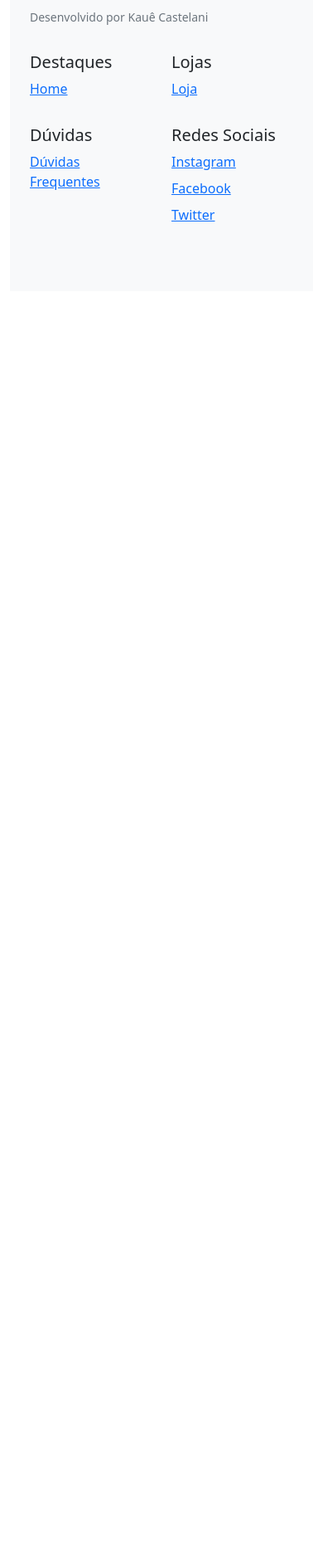
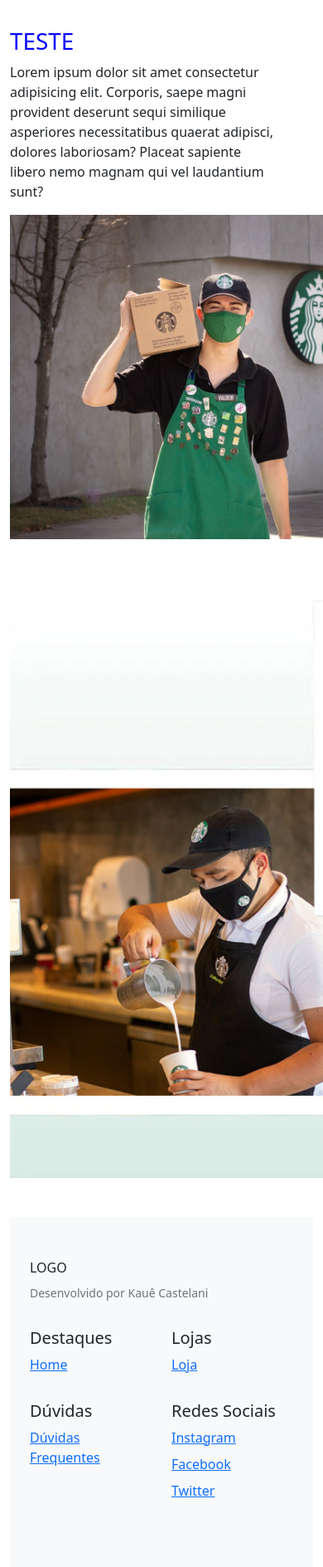
Before and after one commit to Castel4n1/Um-Site-em-HTML, a PHP site: page / in a window 390 px wide; the page is wider, and only the part inside the window is pictured. Shown: the part 2254-4143 px from the top of that part at 83% size. Before the commit the page ends 2521 px from the top of that part, so only its background shows below. Run offline with PHP 8.4, Linux system fonts and the light colour scheme; some libraries are stand-ins or nearby versions.

Commit message:
Primeira layout quase pronto, faltam fazer algumas alterações em CSS e PHOTOSHOP

```diff
--- a/css/style.css
+++ b/css/style.css
@@ -1,17 +1,3 @@
-row {
-    margin-left: auto;
-    margin-right: auto;
+.h1, h1 {
+    color: blue;
 }
-.mrg-bt-lg {
-    margin-bottom: 3.2rem !important;
-}
-.pd-lg {
-    padding: 3.2rem 4.8rem;
-}
-.pos-relative {
-    position: relative;
-}
-.img-responsive {
-    display: block;
-    width: 100%;
-}
--- a/index.php
+++ b/index.php
@@ -44,10 +44,11 @@
             &nbsp;
             <!-- Slogan -->
             <div class="row mrg-bt-lg bg-green-l pd-lg pos-relative">
-                <div class="col s12 m8 offset-m2 center-align">
-                    <p class="clr-housegreen">Lorem, ipsum dolor sit amet consectetur adipisicing elit. Sed odio voluptas quos quisquam, dignissimos assumenda expedita quas nulla doloremque vel, voluptate debitis veniam, ab magnam nostrum. Repudiandae aliquam libero voluptatum.</p>
+                <div class="col s12 m8 offset-m2 center-align text-center">
+                    <p class="clr-housegreen">Saúde não só aqui, mas em todo nosso site.</p>
                 </div>
             </div>
+            <p></p>
             <!-- Slogan -->
             <!-- Produtos Comercializados -->
             <div class="row">
@@ -68,29 +69,53 @@
             </div>
             <!-- /Produtos Comercializados -->
             &nbsp;
+            <!-- P PROVISÓRIO -->
+            <p>.</p>
+            <p>.</p>
+            <!-- Nossos Serviços
+            // LOREM MAIOR -->
+            <div class="row mrg-bt-lg bg-green-l pd-lg pos-relative">
+                <div class="row">
+                    <div class="row">
+                        <div class="col-md-6 text-center pd-center">
+                            <h1>Lorem</h1>
+                            <p>Lorem ipsum dolor sit amet consectetur adipisicing elit. Corporis, saepe magni provident deserunt sequi similique asperiores necessitatibus quaerat adipisci, dolores laboriosam? Placeat sapiente libero nemo magnam qui vel laudantium sunt?</p>
+                        </div>
+                        <div class="col-md-6">
+                            <img src="img/teste1.jpg" alt="imagem a ser processada" width="685">
+                        </div>
+                    </div>
+                </div>
 
-            <!-- Nossos Serviços -->
-            <div class="row">
-                <div class="col-md-6">
-                    <img src="#" alt="imagem a ser processada">
+                <!--
+                //SERVIÇOS -->
+                <div class="row">
+                    <div class="col-md-6">
+                        <img src="img/featured-drinks.jpg" alt="imagem a ser processada" width="638">
+                    </div>
+
+                    <div class="col-md-6 text-center">
+                        <h1>Serviços</h1>
+                        <p>Lorem ipsum dolor sit amet consectetur adipisicing elit. Corporis, saepe magni provident deserunt sequi similique asperiores necessitatibus quaerat adipisci, dolores laboriosam? Placeat sapiente libero nemo magnam qui vel laudantium sunt?</p>
+                    </div>
                 </div>
-                <div class="col-md-6">
-                    <h1>Lorem</h1>
-                    <p>Lorem ipsum dolor sit amet consectetur adipisicing elit. Corporis, saepe magni provident deserunt sequi similique asperiores necessitatibus quaerat adipisci, dolores laboriosam? Placeat sapiente libero nemo magnam qui vel laudantium sunt?</p>
+                <p></p>
+
+                <div class="row">
+                    <div class="col-md-6">
+                        <h1>TESTE</h1>
+                        <p>Lorem ipsum dolor sit amet consectetur adipisicing elit. Corporis, saepe magni provident deserunt sequi similique asperiores necessitatibus quaerat adipisci, dolores laboriosam? Placeat sapiente libero nemo magnam qui vel laudantium sunt?</p>
+                    </div>
+                    <div class="col-6">
+                        <img src="img/text2.jpg" width="670">
+                    </div>
                 </div>
             </div>
-            &nbsp;
-            <div class="row">
-                <div class="col-md-6">
-                    <h1>Lorem</h1>
-                    <p>Lorem ipsum dolor sit amet consectetur adipisicing elit. Corporis, saepe magni provident deserunt sequi similique asperiores necessitatibus quaerat adipisci, dolores laboriosam? Placeat sapiente libero nemo magnam qui vel laudantium sunt?</p>
-                </div>
-                <div class="col-md-6">
-                    <img src="#" alt="imagem a ser processada">
-                </div>
+            <!-- /Nossos Serviços -->
+            <div class="col s12 l6 no-pd cs-img">
+                <img alt="Featured drinks example" class="img-responsive" src="img/partners.jpg" width="1320">
             </div>
 
-            <!-- /Nossos Serviços -->
         </div>
         <!-- /CONTEÚDO -->
 
```
Also changed, not shown: img/featured-drinks.jpg (added), img/partners.jpg (added), img/text2.jpg (added).
